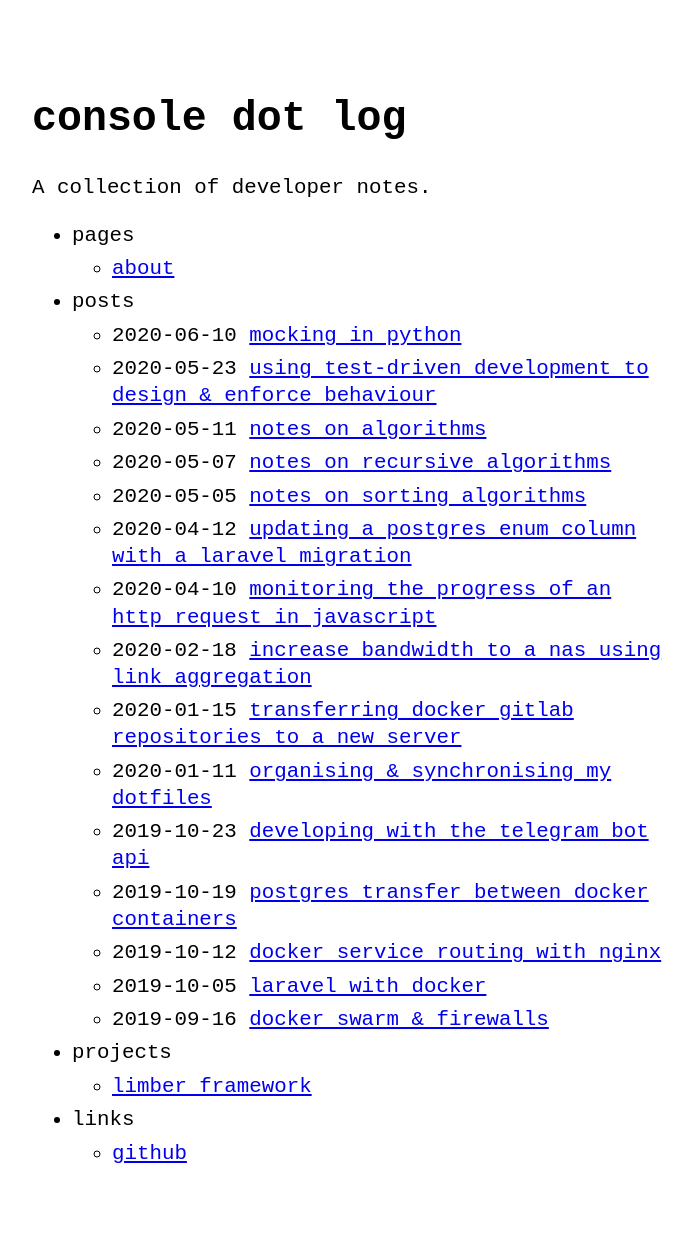
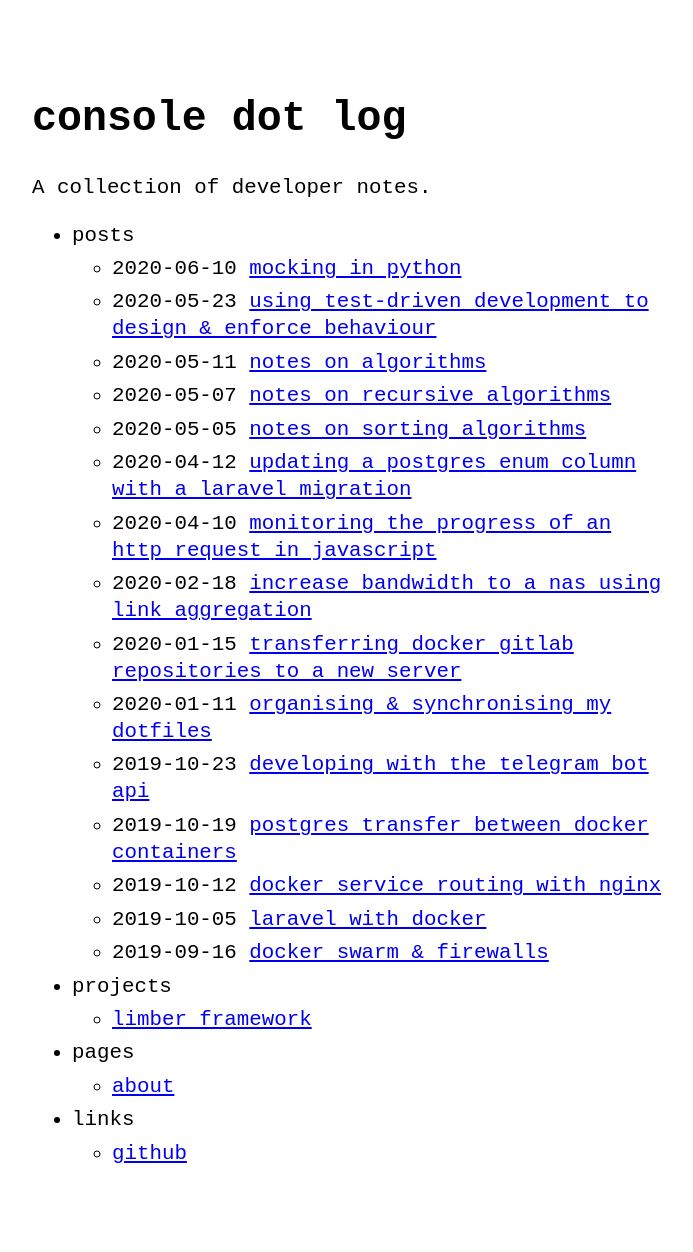
Before and after one commit to jonathanstaniforth/jonathanstaniforth.github.io, a Jekyll site: the page built from index.md, in a window 1280 px wide. Shown: the whole page, without its empty margins (288-981 px from the left). Built offline with Jekyll 4.4.1, drawn with Linux system fonts in a browser that asks for light colours; part of the change alters nothing that is shown.

Commit message:
Change home page order.

```diff
--- a/_data/menu.yml
+++ b/_data/menu.yml
@@ -2,12 +2,6 @@
 # https://github.com/riggraz/no-style-please#customize-the-menu
 
 entries:
-  - title: pages
-    url: false
-    entries:
-      - title: about
-        url: about
-
   - title: posts
     post_list: true
     url: false
@@ -19,6 +13,12 @@ entries:
       - title: limber framework
         url: https://github.com/limber-project/limberframework
 
+  - title: pages
+    url: false
+    entries:
+      - title: about
+        url: about
+
   - title: links
     url: false
     entries:
```
